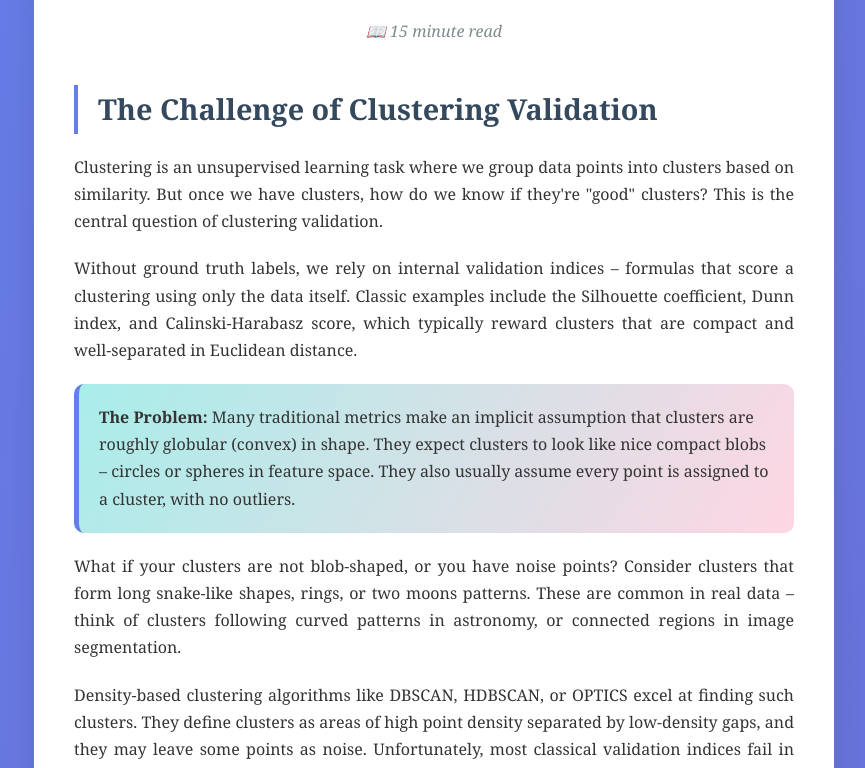
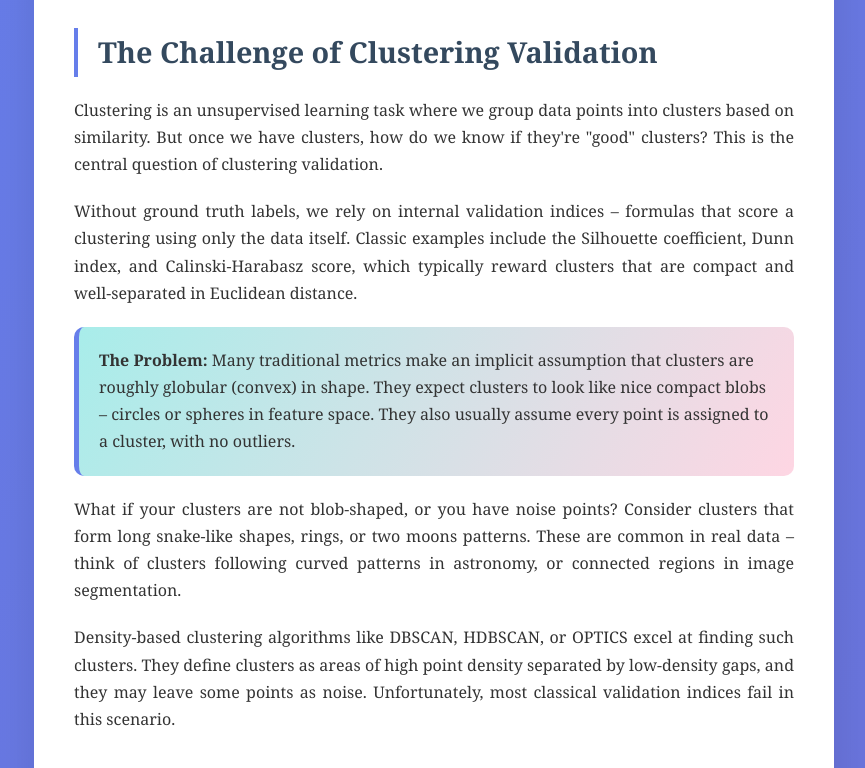
Before and after one commit to LundrimAlla/dbcv-blog, a plain HTML site: page index.html in a window 1280 px wide. Shown: the part 239-1007 px from the top of the page, without its empty margins (206-1071 px from the left). Drawn offline with Linux system fonts and the light colour scheme.

Commit message:
Update index.html

```diff
--- a/index.html
+++ b/index.html
@@ -208,7 +208,7 @@
     <div class="container">
         <h1>Understanding DBCV</h1>
         <p class="subtitle">A Game-Changer for Clustering Validation</p>
-        <p class="reading-time">📖 15 minute read</p>
+
 
         <h2>The Challenge of Clustering Validation</h2>
 
```
